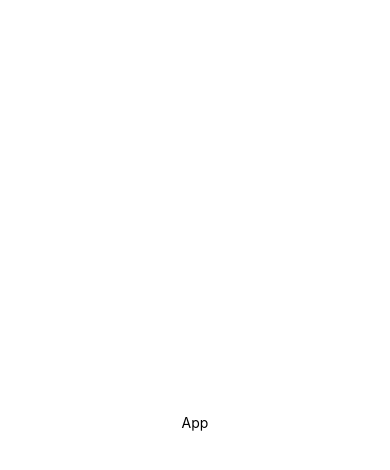
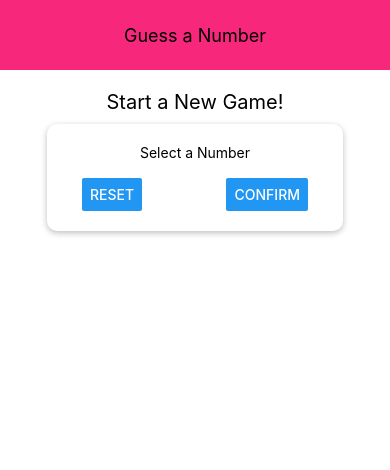
Before and after one commit to yuslianto/GuesANumber, a React Native app: screen / in a window 390 px wide. Shown: the top 470 px of the page. Built offline with nearby package versions, Linux system fonts and the light colour scheme.

Commit message:
adding Header.js and StartGameScreen in Molekul and Pages folfer

```diff
--- a/App.js
+++ b/App.js
@@ -5,21 +5,23 @@
   StyleSheet
 } from "react-native";
 
+import Header from "./src/Molekul/Header";
+import StartGameScreen from "./src/Pages/StartGameScreen";
+
 class App extends Component {
   render() {
     return (
-      <View style={styles.container}>
-        <Text>App</Text>
+      <View style={styles.screen}>
+        <Header title="Guess a Number"/>
+        <StartGameScreen/>
       </View>
     );
   }
 }
 
 const styles = StyleSheet.create({
-  container: {
+  screen: {
     flex: 1,
-    alignItems: 'center',
-    justifyContent: 'center'
   }
 });
 
--- /dev/null
+++ b/src/Molekul/Header.js
@@ -0,0 +1,31 @@
+import React from "react";
+import {
+    View,
+    Text,
+    StyleSheet
+} from "react-native";
+
+const Header = (props) => {
+    return (
+        <View style={styles.header}>
+            <Text style={styles.headerTitle}>{props.title}</Text>
+        </View>
+    );
+};
+
+const styles = StyleSheet.create({
+    header: {
+        width: '100%',
+        height: 70,
+        //paddingTop: 0,
+        backgroundColor: '#f7287b',
+        alignItems: 'center',
+        justifyContent: 'center',
+    },
+    headerTitle: {
+        color: 'black',
+        fontSize: 18,
+    }
+});
+
+export default Header;
--- /dev/null
+++ b/src/Pages/StartGameScreen.js
@@ -0,0 +1,61 @@
+import React from "react";
+import {
+    View,
+    Text,
+    TextInput,
+    Button,
+    StyleSheet
+} from "react-native";
+
+const StartGameScreen = (props) => {
+    return (
+        <View style={styles.screen}>
+            <Text style={styles.title}>Start a New Game!</Text>
+            <View style={styles.inputContainer}>
+                <Text>Select a Number</Text>
+                <TextInput />
+                <View style={styles.buttonContainer}>
+                    <Button title="Reset" onPress={()=> {}} />
+                    <Button title="Confirm" onPress={()=> {}} />
+                </View>
+            </View>
+
+        </View>
+    );
+};
+
+const styles = StyleSheet.create({
+    screen: {
+        flex: 1,
+        padding: 10,
+        alignItems: 'center'
+    },
+    title: {
+        fontSize: 20,
+        marginVertical: 10,
+    },
+    inputContainer: {
+        width: 300,
+        maxWidth: '80%',
+        alignItems: 'center',
+        shadowColor: 'black',
+        shadowOffset: {
+            width: 0,
+            height: 2,
+        },
+        shadowOpacity: 0.26,
+        shadowRadius: 6,
+        backgroundColor: 'white',
+        elevation: 10,
+        padding: 20,
+        borderRadius: 10
+    },
+    buttonContainer: {
+        flexDirection: 'row',
+        width: '100%',
+        justifyContent: 'space-between',
+        paddingHorizontal: 15,
+    }
+});
+
+export default StartGameScreen;
```
